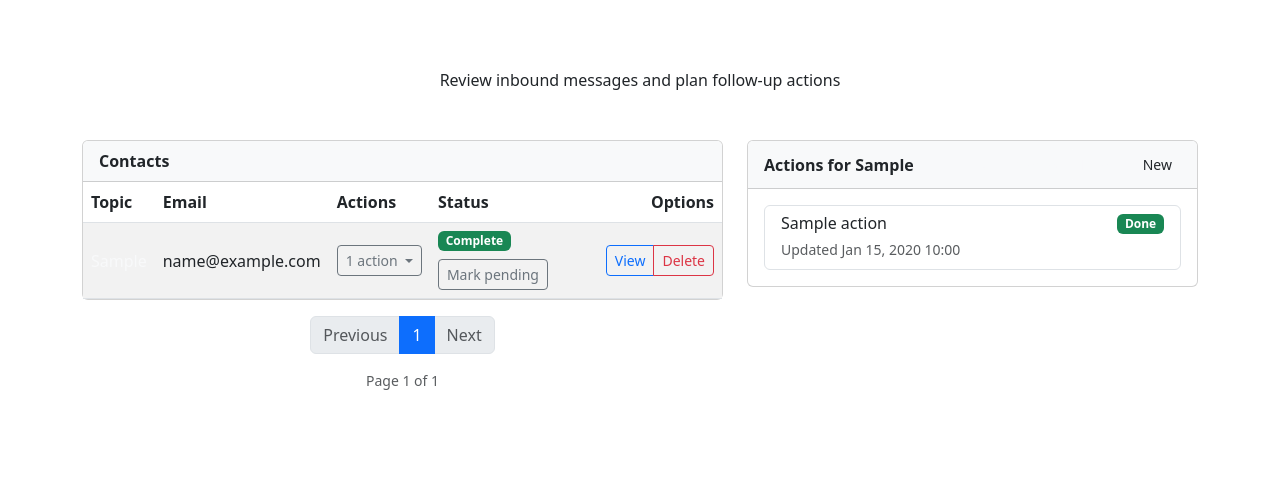
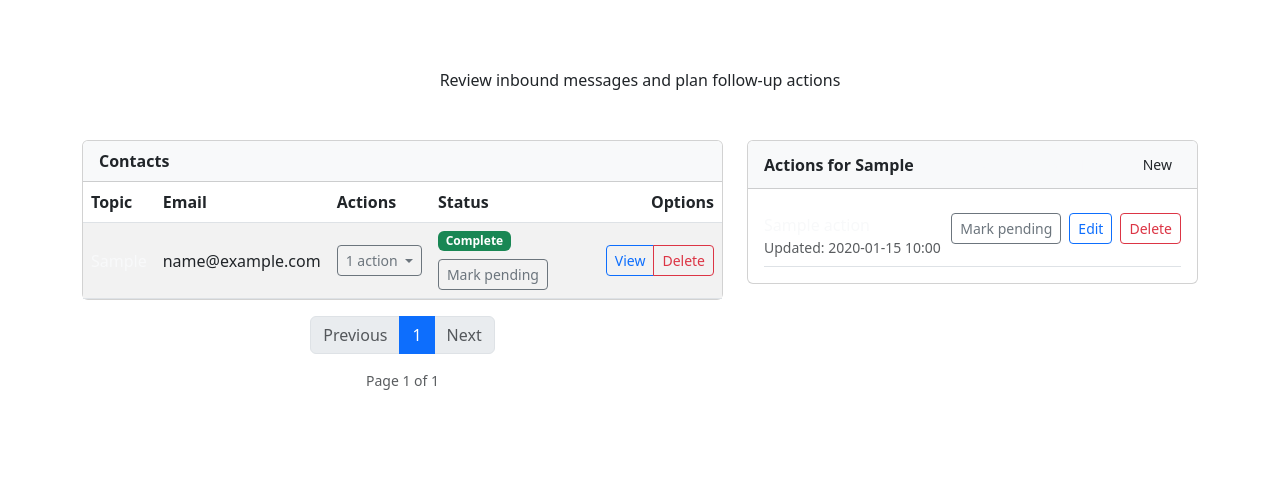
Before and after one commit to Likesloth/djangoShop, a Django app: page /showcontacts/ in a window 1280 px wide. Shown: the part 58-544 px from the top of the page. Run offline with Django 5.2, Linux system fonts and the light colour scheme; a user stored in the database is signed in; tables that the repository leaves empty hold one stand-in row (values such as "Sample post").

Commit message:
categorize template

```diff
--- a/mywebsite/myapp/templates/myapp/_actions_list.html
+++ /dev/null
@@ -1,21 +0,0 @@
-{% if actions %}
-  <div class="list-group">
-    {% for action in actions %}
-      <a class="list-group-item list-group-item-action d-flex justify-content-between align-items-start"
-         href="{% url 'action-detail' action.id %}"
-         data-status="{% if action.complete %}done{% else %}pending{% endif %}">
-        <div>
-          <h6 class="mb-1">{{ action.name }}</h6>
-          <small class="text-muted">Updated {{ action.updated_at|date:'M d, Y H:i' }}</small>
-        </div>
-        {% if action.complete %}
-          <span class="badge bg-success">Done</span>
-        {% else %}
-          <span class="badge bg-warning text-dark">Pending</span>
-        {% endif %}
-      </a>
-    {% endfor %}
-  </div>
-{% else %}
-  <p class="text-muted mb-0">No actions yet. Create the first one.</p>
-{% endif %}
--- /dev/null
+++ b/mywebsite/myapp/templates/myapp/actions/_actions_list.html
@@ -0,0 +1,27 @@
+{% for action in actions %}
+  <div class="d-flex align-items-start justify-content-between border-bottom py-2 action-item" data-status="{% if action.complete %}done{% else %}pending{% endif %}">
+    <div>
+      <a class="text-decoration-none link-light" href="{% url 'action-detail' action.id %}">{{ action.name }}</a>
+      {% if action.note %}
+        <div class="small text-muted">{{ action.note }}</div>
+      {% endif %}
+      <div class="small text-muted">Updated: {{ action.updated_at|date:'Y-m-d H:i' }}</div>
+    </div>
+    <div class="d-flex align-items-center gap-2">
+      <form method="post" action="{% url 'action-toggle-complete' action.id %}" class="d-inline">
+        {% csrf_token %}
+        {% if action.complete %}
+          <input type="hidden" name="complete" value="false">
+          <button type="submit" class="btn btn-sm btn-outline-secondary">Mark pending</button>
+        {% else %}
+          <input type="hidden" name="complete" value="true">
+          <button type="submit" class="btn btn-sm btn-outline-success">Mark done</button>
+        {% endif %}
+      </form>
+      <a class="btn btn-sm btn-outline-primary" href="{% url 'action-update' action.id %}">Edit</a>
+      <a class="btn btn-sm btn-outline-danger" href="{% url 'action-delete' action.id %}">Delete</a>
+    </div>
+  </div>
+{% empty %}
+  <p class="text-muted mb-0">No actions yet.</p>
+{% endfor %}
--- a/mywebsite/myapp/templates/myapp/action.html
+++ b/mywebsite/myapp/templates/myapp/actions/action.html
@@ -1,4 +1,4 @@
-{% extends "myapp/base.html" %}
+{% extends "myapp/layout/base.html" %}
 
 {% block myheader %}
   <div class="hero-section text-center">
--- a/mywebsite/myapp/templates/myapp/action_confirm_delete.html
+++ b/mywebsite/myapp/templates/myapp/actions/action_confirm_delete.html
@@ -1,4 +1,4 @@
-{% extends "myapp/base.html" %}
+{% extends "myapp/layout/base.html" %}
 
 {% block myheader %}
   <div class="hero-section text-center">
--- a/mywebsite/myapp/templates/myapp/action_form.html
+++ b/mywebsite/myapp/templates/myapp/actions/action_form.html
@@ -1,4 +1,4 @@
-{% extends "myapp/base.html" %}
+{% extends "myapp/layout/base.html" %}
 
 {% block myheader %}
   <div class="hero-section text-center">
--- a/mywebsite/myapp/templates/myapp/action_quick_create.html
+++ b/mywebsite/myapp/templates/myapp/actions/action_quick_create.html
@@ -1,4 +1,4 @@
-{% extends "myapp/base.html" %}
+{% extends "myapp/layout/base.html" %}
 
 {% block myheader %}
   <div class="hero-section text-center">
--- a/mywebsite/myapp/templates/myapp/login.html
+++ b/mywebsite/myapp/templates/myapp/auth/login.html
@@ -1,4 +1,4 @@
-{% extends 'myapp/base.html' %}
+{% extends 'myapp/layout/base.html' %}
 
 {% block head_extra %}{% endblock %}
 
--- a/mywebsite/myapp/templates/myapp/register.html
+++ b/mywebsite/myapp/templates/myapp/auth/register.html
@@ -1,4 +1,4 @@
-{% extends 'myapp/base.html' %}
+{% extends 'myapp/layout/base.html' %}
 
 {% block myheader %}
   <div class="hero-section">
--- a/mywebsite/myapp/templates/myapp/contact_confirm_delete.html
+++ b/mywebsite/myapp/templates/myapp/contacts/contact_confirm_delete.html
@@ -1,4 +1,4 @@
-{% extends "myapp/base.html" %}
+{% extends "myapp/layout/base.html" %}
 
 {% block myheader %}
   <div class="hero-section text-center">
--- a/mywebsite/myapp/templates/myapp/contact_detail.html
+++ b/mywebsite/myapp/templates/myapp/contacts/contact_detail.html
@@ -1,4 +1,4 @@
-{% extends "myapp/base.html" %}
+{% extends "myapp/layout/base.html" %}
 
 {% block myheader %}
   <div class="hero-section text-center">
--- a/mywebsite/myapp/templates/myapp/showcontact.html
+++ b/mywebsite/myapp/templates/myapp/contacts/showcontact.html
@@ -1,4 +1,4 @@
-{% extends "myapp/base.html" %}
+{% extends "myapp/layout/base.html" %}
 {% load static %}
 
 {% block head_extra %}
@@ -144,7 +144,7 @@
         </div>
         <div class="card-body" id="actions-list">
           {% if selected_contact %}
-            {% include 'myapp/_actions_list.html' with actions=actions %}
+            {% include 'myapp/actions/_actions_list.html' with actions=actions %}
           {% else %}
             <p class="text-muted mb-0">Select a contact to view their actions.</p>
           {% endif %}
--- a/mywebsite/myapp/templates/myapp/404errorPage.html
+++ b/mywebsite/myapp/templates/myapp/pages/404errorPage.html
@@ -1,4 +1,4 @@
-{% extends 'myapp/base.html' %}
+{% extends 'myapp/layout/base.html' %}
 {% block myheader %}
   <div class="hero-section text-center">
     <h1 class="display-6 fw-bold text-white mb-1">404 - Page Not Found</h1>
--- a/mywebsite/myapp/templates/myapp/aboutus.html
+++ b/mywebsite/myapp/templates/myapp/pages/aboutus.html
@@ -1,4 +1,4 @@
-{% extends "myapp/base.html" %}
+{% extends "myapp/layout/base.html" %}
 {% load static %}
 
 {% block myheader %}
--- a/mywebsite/myapp/templates/myapp/contact.html
+++ b/mywebsite/myapp/templates/myapp/pages/contact.html
@@ -1,4 +1,4 @@
-{% extends 'myapp/base.html' %}
+{% extends 'myapp/layout/base.html' %}
 
 {% block myheader %}
 <div class="hero-section">
--- a/mywebsite/myapp/templates/myapp/home.html
+++ b/mywebsite/myapp/templates/myapp/pages/home.html
@@ -1,4 +1,4 @@
-{% extends 'myapp/base.html' %}
+{% extends 'myapp/layout/base.html' %}
 {% load static %}
 
 {% block head_extra %}{% endblock head_extra %}
--- a/mywebsite/myapp/templates/myapp/addProduct.html
+++ b/mywebsite/myapp/templates/myapp/products/addProduct.html
@@ -1,4 +1,4 @@
-{% extends 'myapp/base.html' %}
+{% extends 'myapp/layout/base.html' %}
 {% block myheader %}
 <div class="hero-section">
   <h1 class="display-6 fw-bold text-white mb-0">Add Product</h1>
--- a/mywebsite/myapp/templates/myapp/editprofile.html
+++ b/mywebsite/myapp/templates/myapp/profile/editprofile.html
@@ -1,4 +1,4 @@
-{% extends 'myapp/base.html' %}
+{% extends 'myapp/layout/base.html' %}
 
 {% block myheader %}
   <div class="hero-section">
--- a/mywebsite/myapp/templates/myapp/profile.html
+++ b/mywebsite/myapp/templates/myapp/profile/profile.html
@@ -1,4 +1,4 @@
-{% extends 'myapp/base.html' %}
+{% extends 'myapp/layout/base.html' %}
 
 {% block myheader %}
   <div class="hero-section">
--- a/mywebsite/myapp/views.py
+++ b/mywebsite/myapp/views.py
@@ -19,11 +19,11 @@ def home(request):
     paginator = Paginator(all_products, 3)
     page_number = request.GET.get('page')
     page_obj = paginator.get_page(page_number)
-    return render(request, "myapp/home.html", {"allproduct": page_obj})
+    return render(request, "myapp/pages/home.html", {"allproduct": page_obj})
 
 
 def aboutus(request):
-    return render(request, "myapp/aboutus.html")
+    return render(request, "myapp/pages/aboutus.html")
 
 
 def contact(request):
@@ -45,7 +45,7 @@ def contact(request):
         else:
             context['message'] = 'Please fill in all fields: topic, email, and detail.'
 
-    return render(request, 'myapp/contact.html', context)
+    return render(request, 'myapp/pages/contact.html', context)
 
 
 def userLogin(request):
@@ -71,7 +71,7 @@ def userLogin(request):
         except Exception:
             context['message'] = "An error occurred during login."
 
-    return render(request, 'myapp/login.html', context)
+    return render(request, 'myapp/auth/login.html', context)
 
 
 def home2(request):
@@ -114,7 +114,7 @@ def showContact(request):
         'actions': actions,
         'create_form': create_form,
     }
-    return render(request, 'myapp/showcontact.html', context)
+    return render(request, 'myapp/contacts/showcontact.html', context)
 
 
 @login_required(login_url='login')
@@ -135,14 +135,14 @@ def action_create(request):
                 initial['contact'] = contact
         form = ActionCreateForm(initial=initial)
 
-    return render(request, 'myapp/action_form.html', {'form': form, 'title': 'Create Action'})
+    return render(request, 'myapp/actions/action_form.html', {'form': form, 'title': 'Create Action'})
 
 
 @login_required(login_url='login')
 @user_passes_test(lambda u: u.is_staff or u.is_superuser, login_url='login')
 def actionPage(request, action_id):
     action = get_object_or_404(Action.objects.select_related('contact'), id=action_id)
-    return render(request, 'myapp/action.html', {'action': action})
+    return render(request, 'myapp/actions/action.html', {'action': action})
 
 
 @login_required(login_url='login')
@@ -159,7 +159,7 @@ def action_update(request, action_id):
     else:
         form = ActionUpdateForm(instance=action)
 
-    return render(request, 'myapp/action_form.html', {'form': form, 'title': 'Update Action', 'action': action})
+    return render(request, 'myapp/actions/action_form.html', {'form': form, 'title': 'Update Action', 'action': action})
 
 
 @login_required(login_url='login')
@@ -176,7 +176,7 @@ def action_delete(request, action_id):
             return redirect(target)
         return redirect('showcontact-page')
 
-    return render(request, 'myapp/action_confirm_delete.html', {'action': action})
+    return render(request, 'myapp/actions/action_confirm_delete.html', {'action': action})
 
 
 @login_required(login_url='login')
@@ -206,7 +206,7 @@ def action_quick_create(request, contact_id):
             return redirect(f"{reverse('showcontact-page')}?contact={contact.id}")
     else:
         form = ActionQuickCreateForm()
-    return render(request, 'myapp/action_quick_create.html', {'form': form, 'contact': contact})
+    return render(request, 'myapp/actions/action_quick_create.html', {'form': form, 'contact': contact})
 
 
 @login_required(login_url='login')
@@ -234,7 +234,7 @@ def delete_contact(request, contact_id):
         messages.success(request, 'Contact deleted successfully.')
         return redirect('showcontact-page')
 
-    return render(request, 'myapp/contact_confirm_delete.html', {'contact': contact})
+    return render(request, 'myapp/contacts/contact_confirm_delete.html', {'contact': contact})
 
 
 def userRegist(request):
@@ -266,12 +266,12 @@ def userRegist(request):
             except Exception:
                 context['message'] = 'Failed to create account.'
 
-    return render(request, 'myapp/register.html', context)
+    return render(request, 'myapp/auth/register.html', context)
 
 
 @login_required(login_url='login')
 def userProfile(request):
-    return render(request, 'myapp/profile.html')
+    return render(request, 'myapp/profile/profile.html')
 
 
 @login_required(login_url='login')
@@ -285,7 +285,7 @@ def editProfile(request):
         user.save()
         return redirect('profile')
 
-    return render(request, 'myapp/editprofile.html')
+    return render(request, 'myapp/profile/editprofile.html')
 
 
 def userLogout(request):
@@ -303,11 +303,11 @@ def addProduct(request):
         )
         product.save()
         return redirect('home-page')
-    return render(request, "myapp/addProduct.html")
+    return render(request, "myapp/products/addProduct.html")
 
 
 def handler404(request, exception):
-    return render(request, "myapp/404errorPage.html", status=404)
+    return render(request, "myapp/pages/404errorPage.html", status=404)
 
 
 @login_required(login_url='login')
@@ -327,7 +327,7 @@ def contact_detail(request, contact_id):
     else:
         form = ActionQuickCreateForm()
 
-    return render(request, 'myapp/contact_detail.html', {
+    return render(request, 'myapp/contacts/contact_detail.html', {
         'contact': contact,
         'actions': actions,
         'form': form,
@@ -339,7 +339,7 @@ def contact_detail(request, contact_id):
 def contact_actions_fragment(request, contact_id):
     contact = get_object_or_404(ContactList, id=contact_id)
     actions = contact.actions.all().order_by('-updated_at')
-    html = render_to_string('myapp/_actions_list.html', {'actions': actions}, request=request)
+    html = render_to_string('myapp/actions/_actions_list.html', {'actions': actions}, request=request)
     return JsonResponse({
         'ok': True,
         'topic': contact.topic,
```
Also changed, not shown: mywebsite/myapp/templates/myapp/layout/base.html (renamed from mywebsite/myapp/templates/myapp/base.html).
